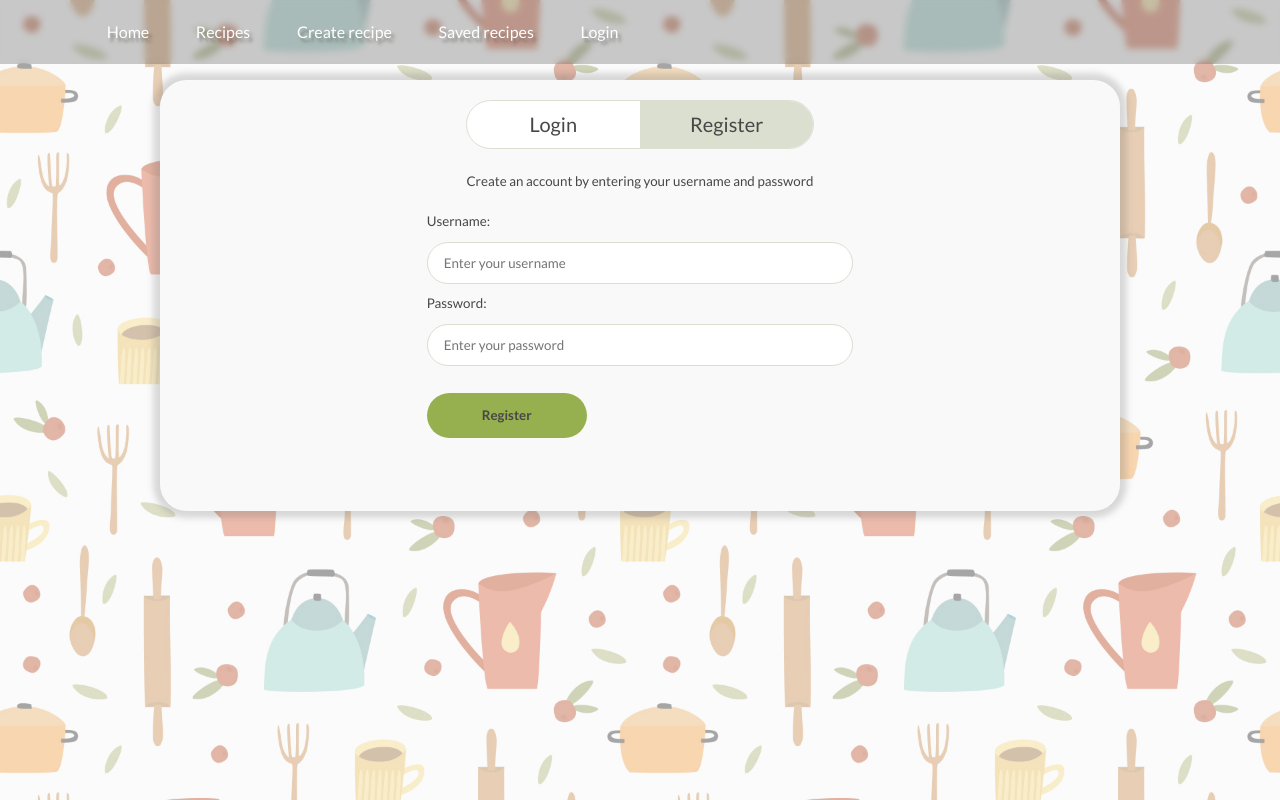
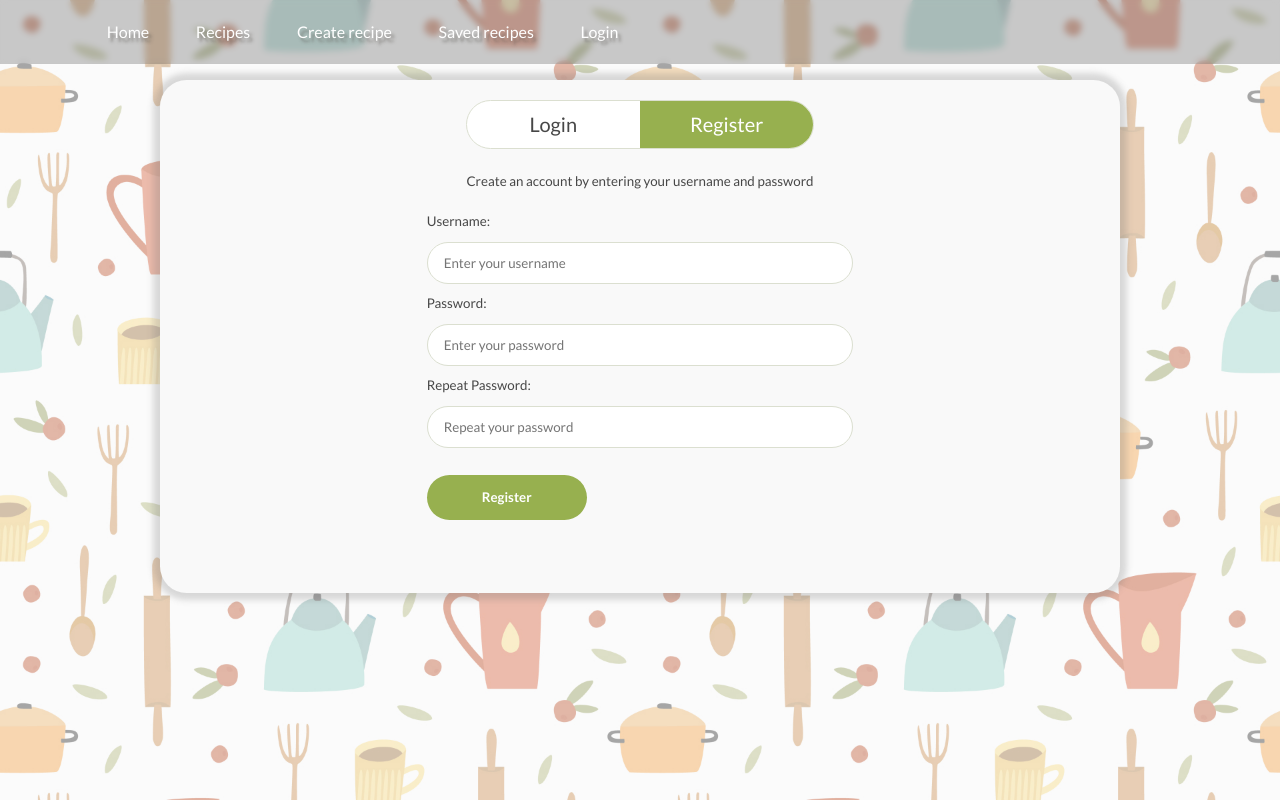
Before and after one commit to Aleftina17/Cookbook-MERN, a React (Vite) app in the folder frontend/: page /auth in a window 1280 px wide. Both pictures are taken after a click on the button "Register". Built offline with nearby package versions, Linux system fonts and the light colour scheme.

Commit message:
feat: repeat pwd

```diff
--- a/frontend/src/components/AuthForm.jsx
+++ b/frontend/src/components/AuthForm.jsx
@@ -1,6 +1,18 @@
 import React from 'react'
 
-const AuthForm = ({username, setUsername, password, setPassword, label, onSubmit, id, description}) => {
+const AuthForm = ({
+    username,
+    setUsername,
+    password,
+    setPassword,
+    repeatPassword,
+    setRepeatPassword,
+    passwordError,
+    label,
+    onSubmit,
+    id,
+    description
+  }) => {
   return (
     <form className="auth_form" id={id} onSubmit={onSubmit}>
             <div className="auth_form__desc">{description}</div>
@@ -11,10 +23,17 @@ const AuthForm = ({username, setUsername, password, setPassword, label, onSubmit
                 </div>
                 <div className="auth_form__input">
                     <label htmlFor="password">Password:</label>
-                    <input type="password" id="password" placeholder='Enter your password' value={password} className="input" onChange={(e) => setPassword(e.target.value)} />
+                    <input type="password" id="password" placeholder='Enter your password' value={password} className="input" onChange={setPassword} />
                 </div>
+                {repeatPassword !== undefined && setRepeatPassword && (
+                    <div className={`auth_form__input ${passwordError ? 'error' : ''}`}>
+                    <label htmlFor="repeatPassword">Repeat Password:</label>
+                    <input type="password" id="repeatPassword" placeholder='Repeat your password' value={repeatPassword} className="input" onChange={setRepeatPassword} />
+                    {passwordError && <span className='error_message'>Passwords do not coincide. Try again.</span>}
+                </div>
+                )}
             </div>
-            <button className="btn btn_primary" type="submit">{label}</button>
+            <button className="btn btn_primary" type="submit"><span>{label}</span></button>
         </form>
   )
 }
--- a/frontend/src/components/Register.jsx
+++ b/frontend/src/components/Register.jsx
@@ -6,10 +6,18 @@ import { useSnackbar } from "notistack";
 const Register = () => {
     const [username, setUsername] = useState("");
     const [password, setPassword] = useState("");
+    const [repeatPassword, setRepeatPassword] = useState("");
+    const [passwordError, setPasswordError] = useState(false);
     const { enqueueSnackbar } = useSnackbar();
 
     const onSubmit = async (e) => {
         e.preventDefault();
+
+        if (password !== repeatPassword) {
+            setPasswordError(true);
+            return;
+        }
+
         try {
             await axios.post("https://cookbook-mern.onrender.com/auth/register", {
                 username,
@@ -18,7 +26,7 @@ const Register = () => {
             enqueueSnackbar("Registration completed. Log into your account.", { variant: "success" });
         } catch (error) {
             if (error.response && error.response.status === 409) {
-                enqueueSnackbar("User already exists", { variant: "error" });
+                enqueueSnackbar("User already exists.", { variant: "error" });
             } else {
                 console.error(error);
                 enqueueSnackbar("An error occurred. Please try again.", { variant: "error" });
@@ -26,13 +34,30 @@ const Register = () => {
         }
     };
 
+    const handlePasswordChange = (e) => {
+        setPassword(e.target.value)
+        if(passwordError){
+            setPasswordError(false)
+        }
+    }
+
+    const handlePasswordRepeatChange = (e) => {
+        setRepeatPassword(e.target.value)
+        if(passwordError){
+            setPasswordError(false)
+        }
+    }
+
     return (
         <AuthForm
             id="registerFrom"
             username={username}
             setUsername={setUsername}
             password={password}
-            setPassword={setPassword}
+            setPassword={handlePasswordChange}
+            repeatPassword={repeatPassword}
+            setRepeatPassword={handlePasswordRepeatChange}
+            passwordError={passwordError}
             description="Create an account by entering your username and password"
             label="Register"
             onSubmit={onSubmit}
--- a/frontend/src/scss/pages/_auth-page.scss
+++ b/frontend/src/scss/pages/_auth-page.scss
@@ -31,9 +31,9 @@
             padding: 2rem 4rem;
 
             &.active{
-                background-color: #dbdfd0;
+                background-color: #97b04f;
+                color: #fff;
             }
-
         }
     }
 
@@ -58,6 +58,20 @@
             display: flex;
             flex-direction: column;
             gap: 2rem;
+
+            &.error{
+
+                input{
+                    border: 0.1rem solid #e46f6f;
+                }
+
+            }
+
+            .error_message {
+                color: #e46f6f;
+                margin-top: -0.8rem;
+                font-size: 1.8rem;
+              }
         }
     }
 }
```
